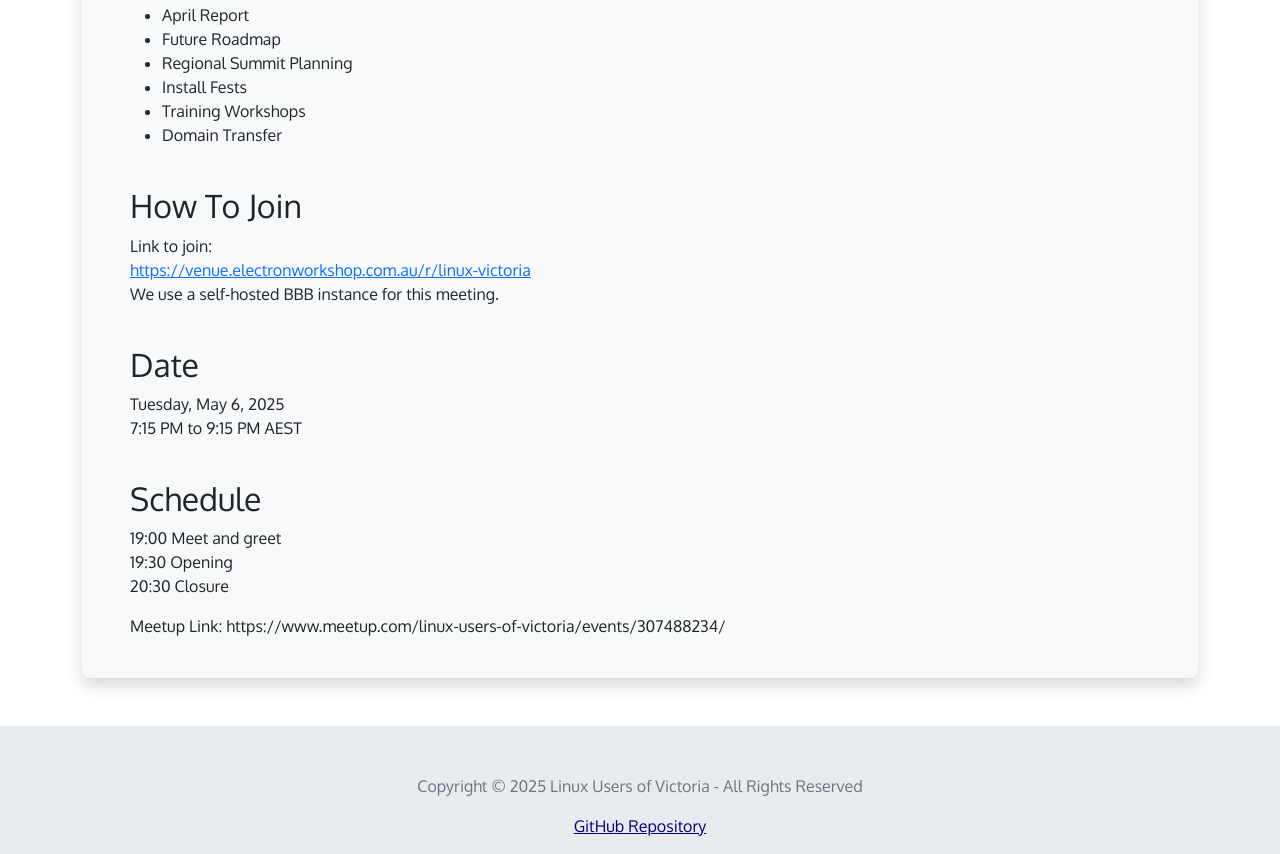
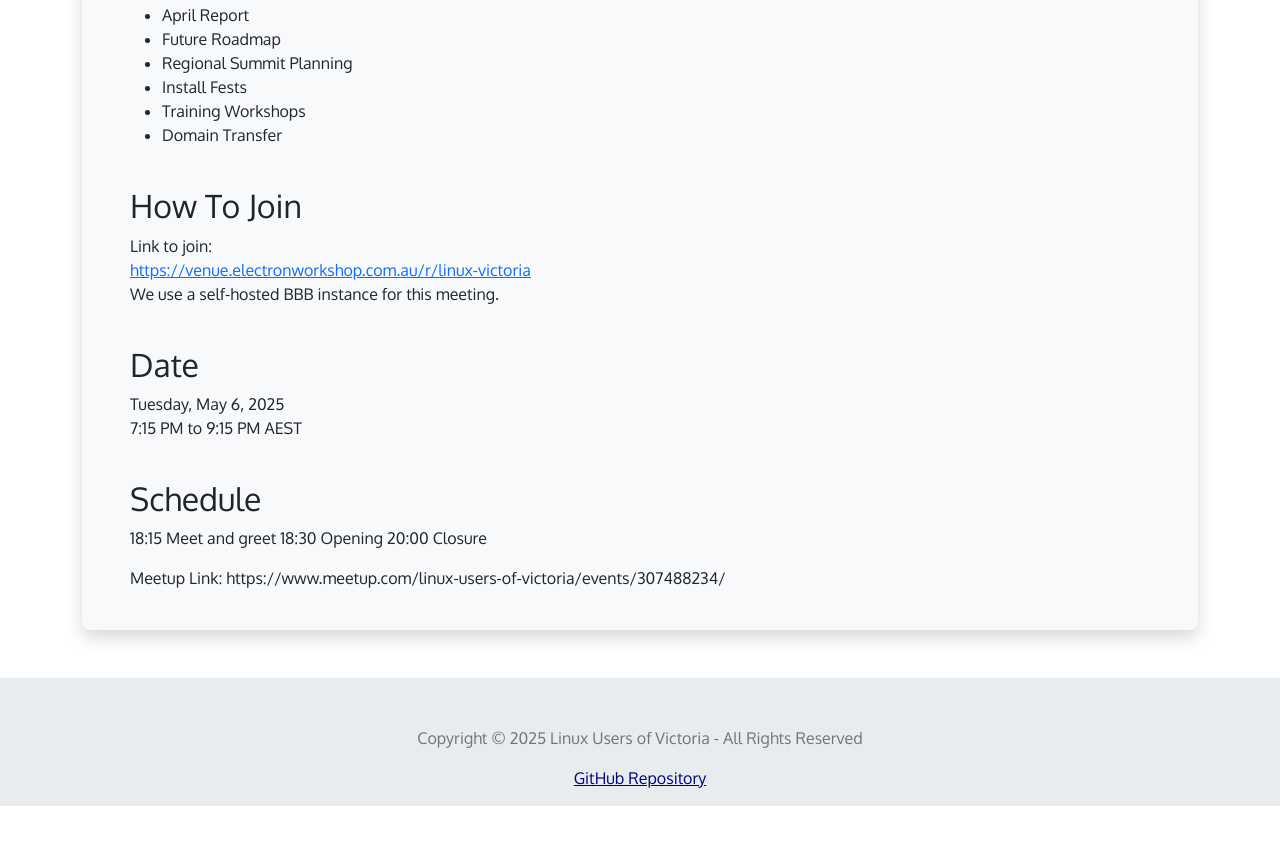
Before and after one commit to starship-droid/linux-victoria-website, an Eleventy site: page posts/2025-05-06_Town-Hall-Meeting.md in a window 1280 px wide. Shown: the part 700-1554 px from the top of the page. After the commit the page ends 1506 px from the top, so only its background shows below. Built offline with nearby package versions, Linux system fonts and the light colour scheme; Eleventy itself is replaced by a stand-in of ours; files that its build step writes are made by us from their sources.

Commit message:
Event details updated

```diff
--- a/posts/2025-05-06_Town-Hall-Meeting.md
+++ b/posts/2025-05-06_Town-Hall-Meeting.md
@@ -38,9 +38,9 @@ Tuesday, May 6, 2025
 
 ## Schedule
 
-19:00 Meet and greet
-19:30 Opening
-20:30 Closure
+18:15 Meet and greet
+18:30 Opening
+20:00 Closure
 
 
 Meetup Link:
```
Also changed, not shown: index.html (+1 -1 lines).
